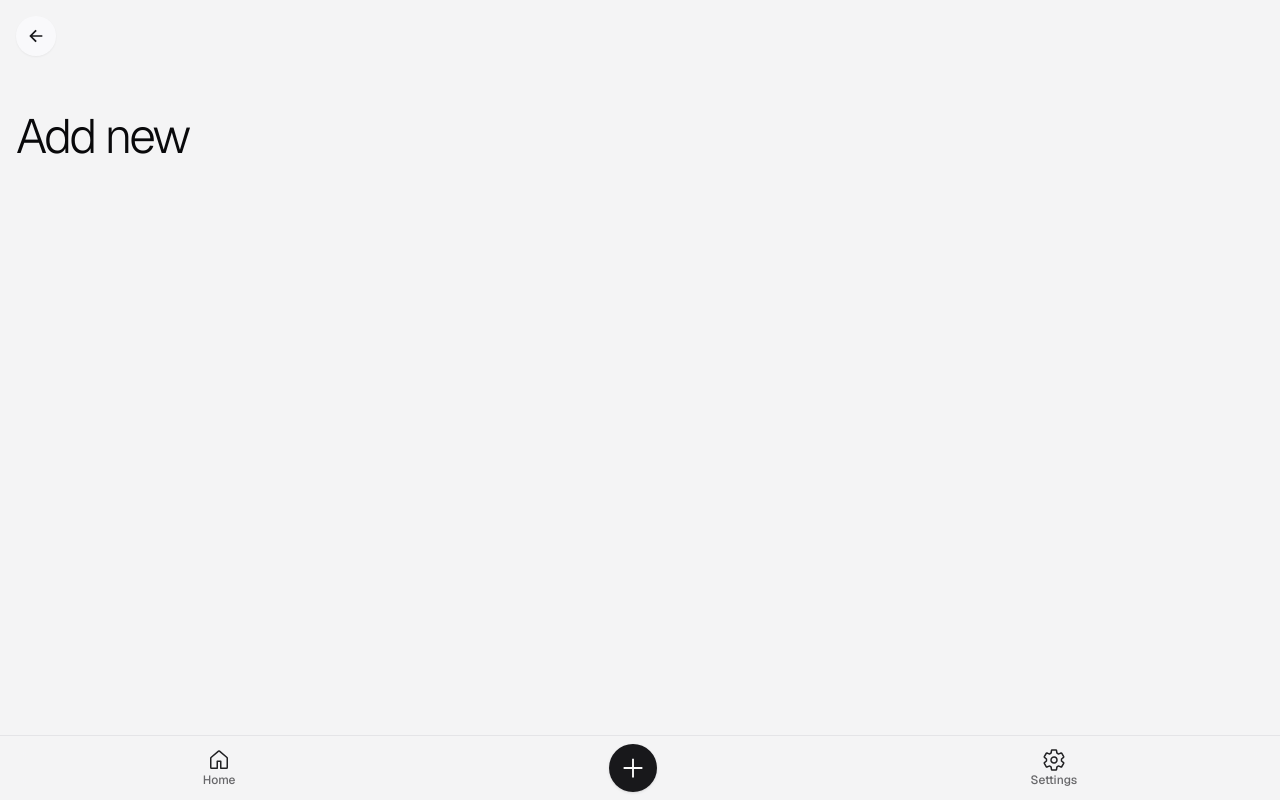
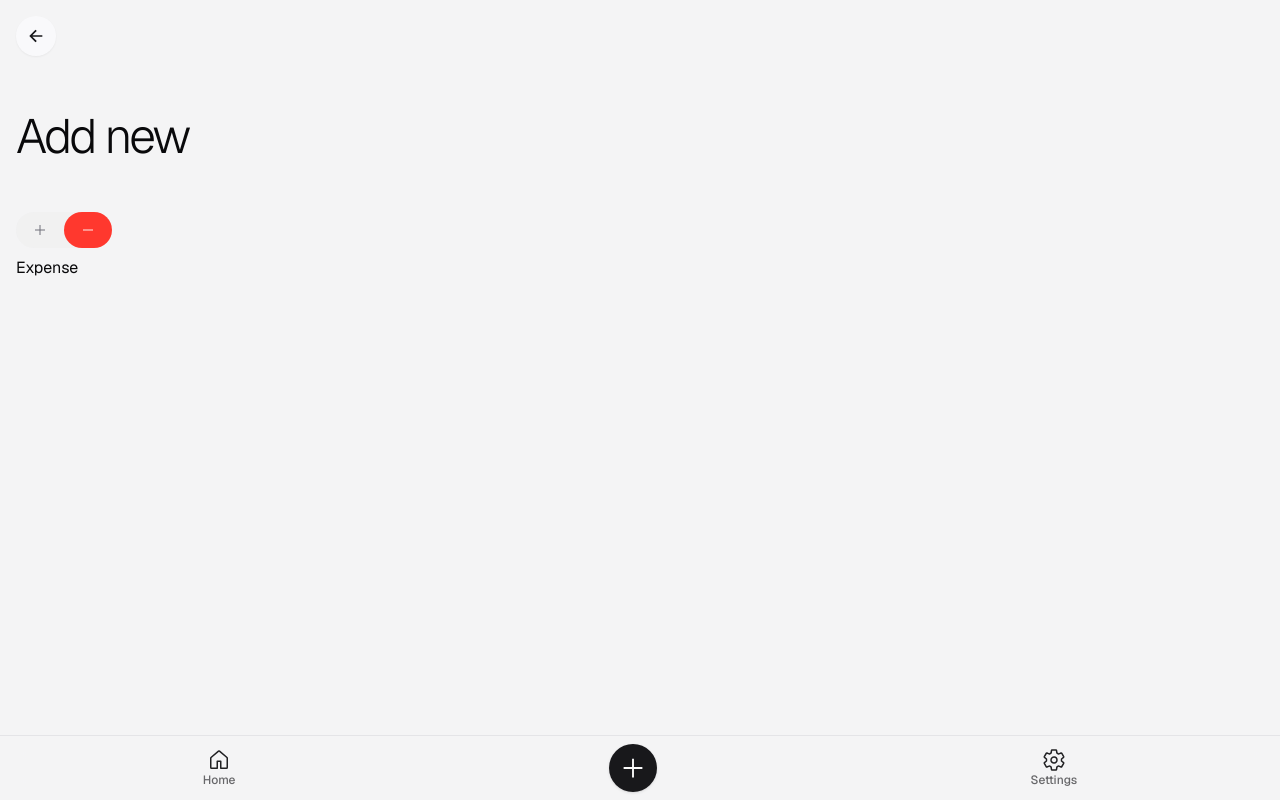
Before and after one commit to theKrishDas/extrack, a Next.js app: page /new in a window 1280 px wide. Built offline with nearby package versions, Linux system fonts and the light colour scheme.

Commit message:
Add: Tabs in new-transaction page

```diff
--- /dev/null
+++ b/app/(app)/new/NewTransactionTab.tsx
@@ -0,0 +1,40 @@
+import { Tabs, TabsContent, TabsList, TabsTrigger } from "@/components/ui/tabs";
+import { IoAddSharp, IoRemoveSharp } from "react-icons/io5";
+import { cn } from "@/lib/utils";
+import { DEFAULT_ACTIVE_TAB } from "@/lib/defaultValues";
+
+export type TTransactionType = "income" | "expense";
+
+export default function NewTransactionTab() {
+  return (
+    <>
+      <Tabs defaultValue={DEFAULT_ACTIVE_TAB}>
+        <TabsList className="h-fit w-fit rounded-full bg-muted/30 p-0">
+          <TransactionTypeSwitchTrigger type="income" />
+          <TransactionTypeSwitchTrigger type="expense" />
+        </TabsList>
+
+        <TabsContent value="income">Income</TabsContent>
+        <TabsContent value="expense">Expense</TabsContent>
+      </Tabs>
+    </>
+  );
+}
+
+function TransactionTypeSwitchTrigger({ type }: { type: TTransactionType }) {
+  const Icon = () => (type === "income" ? <IoAddSharp /> : <IoRemoveSharp />);
+
+  return (
+    <TabsTrigger
+      value={type}
+      className={cn(
+        "h-9 w-12 rounded-full text-base data-[state=active]:shadow-none",
+        type === "income"
+          ? "data-[state=active]:bg-success data-[state=active]:text-success-foreground"
+          : "data-[state=active]:bg-destructive data-[state=active]:text-destructive-foreground",
+      )}
+    >
+      <Icon />
+    </TabsTrigger>
+  );
+}
--- a/app/(app)/new/page.tsx
+++ b/app/(app)/new/page.tsx
@@ -1,9 +1,11 @@
 import PageTitleWithNavigation from "@/components/navigation/PageTitleWithNavigation";
+import NewTransactionTab from "./NewTransactionTab";
 
 export default function NewTransactionPage() {
   return (
     <>
       <PageTitleWithNavigation heading="Add new" href="/new" />
+      <NewTransactionTab />
     </>
   );
 }
```
